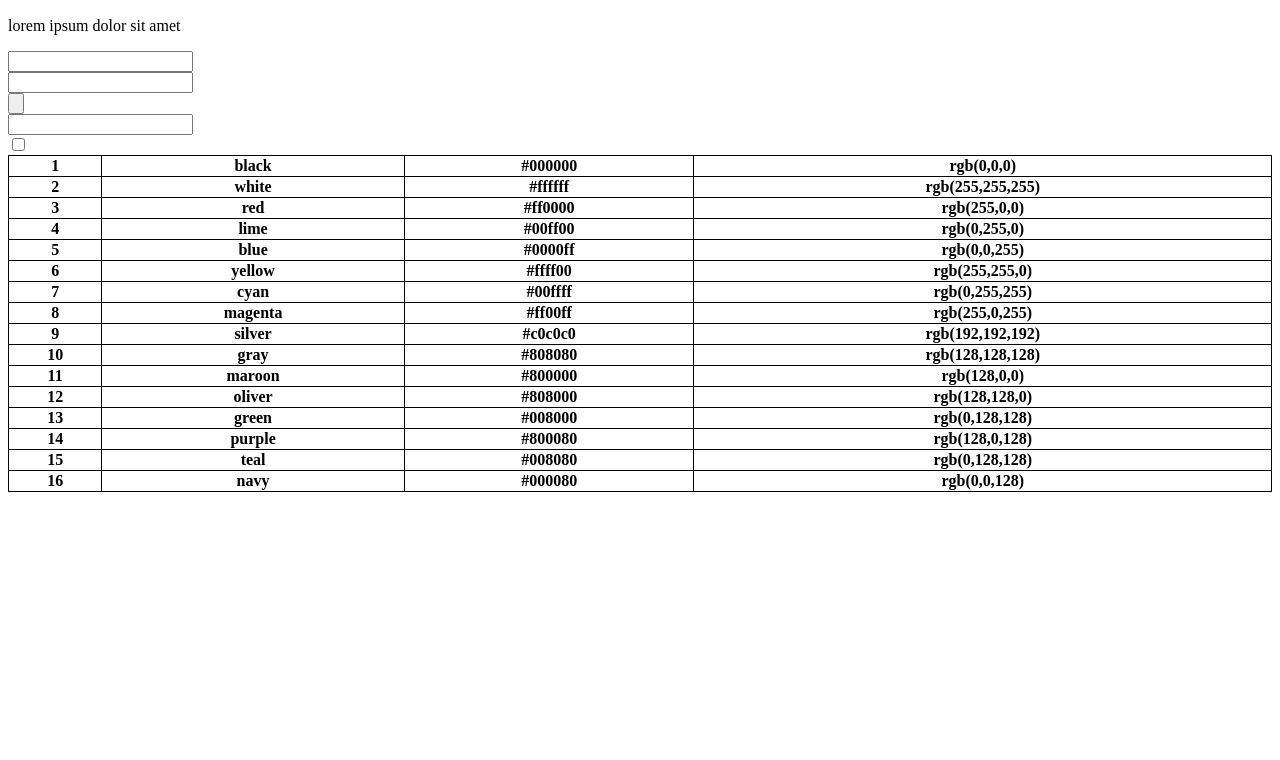
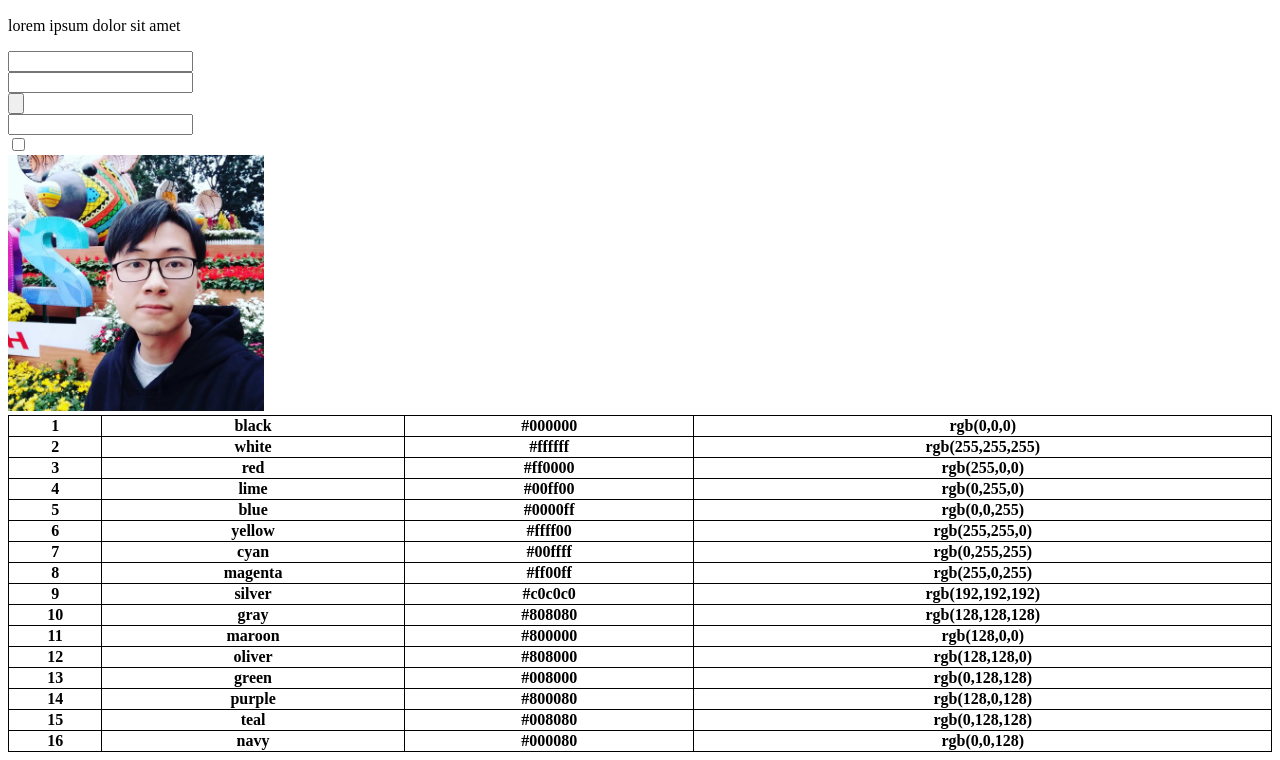
Before and after one commit to gray1412/Lab01, a plain HTML site: page index.html in a window 1280 px wide. Shown: the part 110-870 px from the top of the page. Before the commit the page ends 800 px from the top, so only its background shows below. Drawn offline with Linux system fonts and the light colour scheme.

Commit message:
Update and rename BaitapTH1.html to index.html

```diff
--- a/BaitapTH1.html
+++ b/index.html
@@ -26,7 +26,7 @@
         <input type="checkbox"><br>
     </form>
 
-
+    <img src="truong.jpg"  width="256" height="256">
 
     <table style="width:100%">
         <tr>
```
